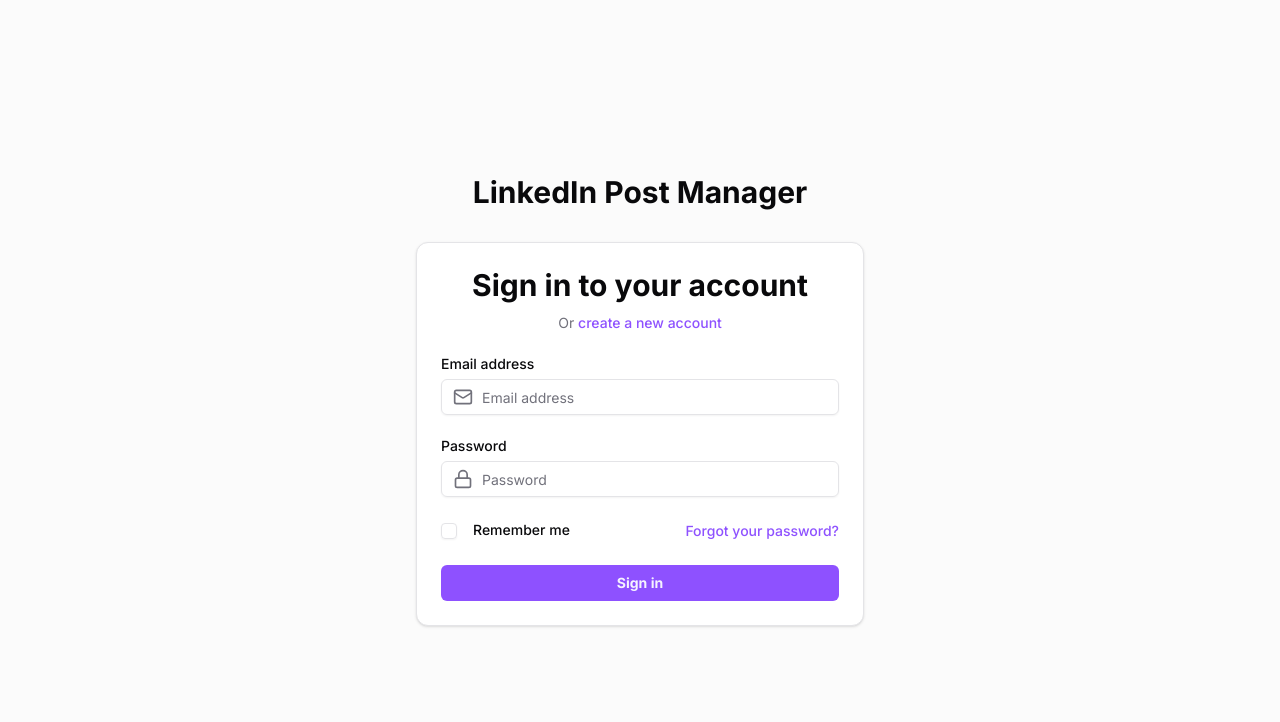
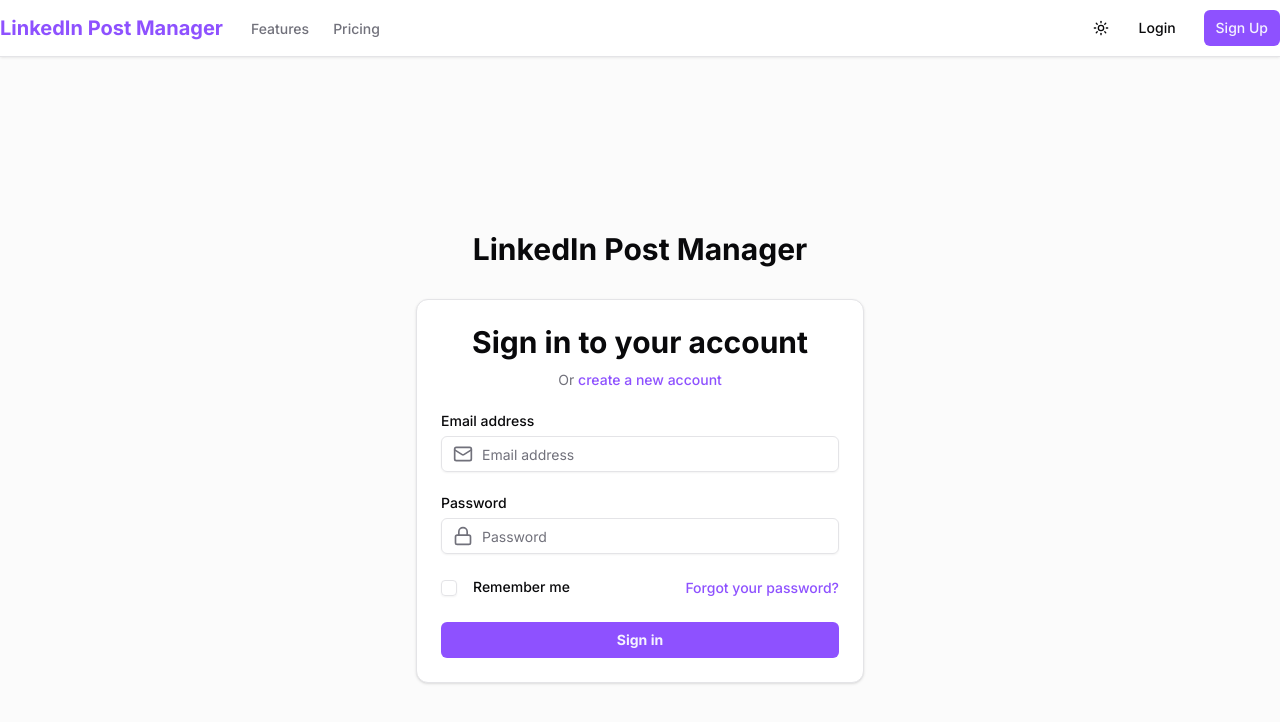
Before and after one commit to Santhosh26/linkedin-post-manager, a Next.js app: page /login in a window 1280 px wide. Shown: the top 722 px of the page. Built offline with nearby package versions, Linux system fonts and the light colour scheme; no server answers.

Commit message:
added the navbar to login page as well

```diff
--- a/src/app/login/page.tsx
+++ b/src/app/login/page.tsx
@@ -7,6 +7,7 @@
 import { Alert, AlertDescription } from "@/components/ui/alert";
 import { CheckCircle, AlertCircle } from 'lucide-react';
 import { useToast } from "@/hooks/use-toast";
+import Navbar from '@/components/layout/Navbar';
 
 export default function LoginPage() {
   const searchParams = useSearchParams();
@@ -62,6 +63,8 @@
   };
 
   return (
+    <>
+    <Navbar />
     <div className="min-h-screen bg-muted/40 flex flex-col justify-center py-12 sm:px-6 lg:px-8">
       <div className="sm:mx-auto sm:w-full sm:max-w-md">
         <h2 className="text-center text-3xl font-extrabold text-foreground">
@@ -85,5 +88,6 @@
         <LoginForm onLoginSuccess={handleLoginSuccess} />
       </div>
     </div>
+    </>
   );
 }
```
